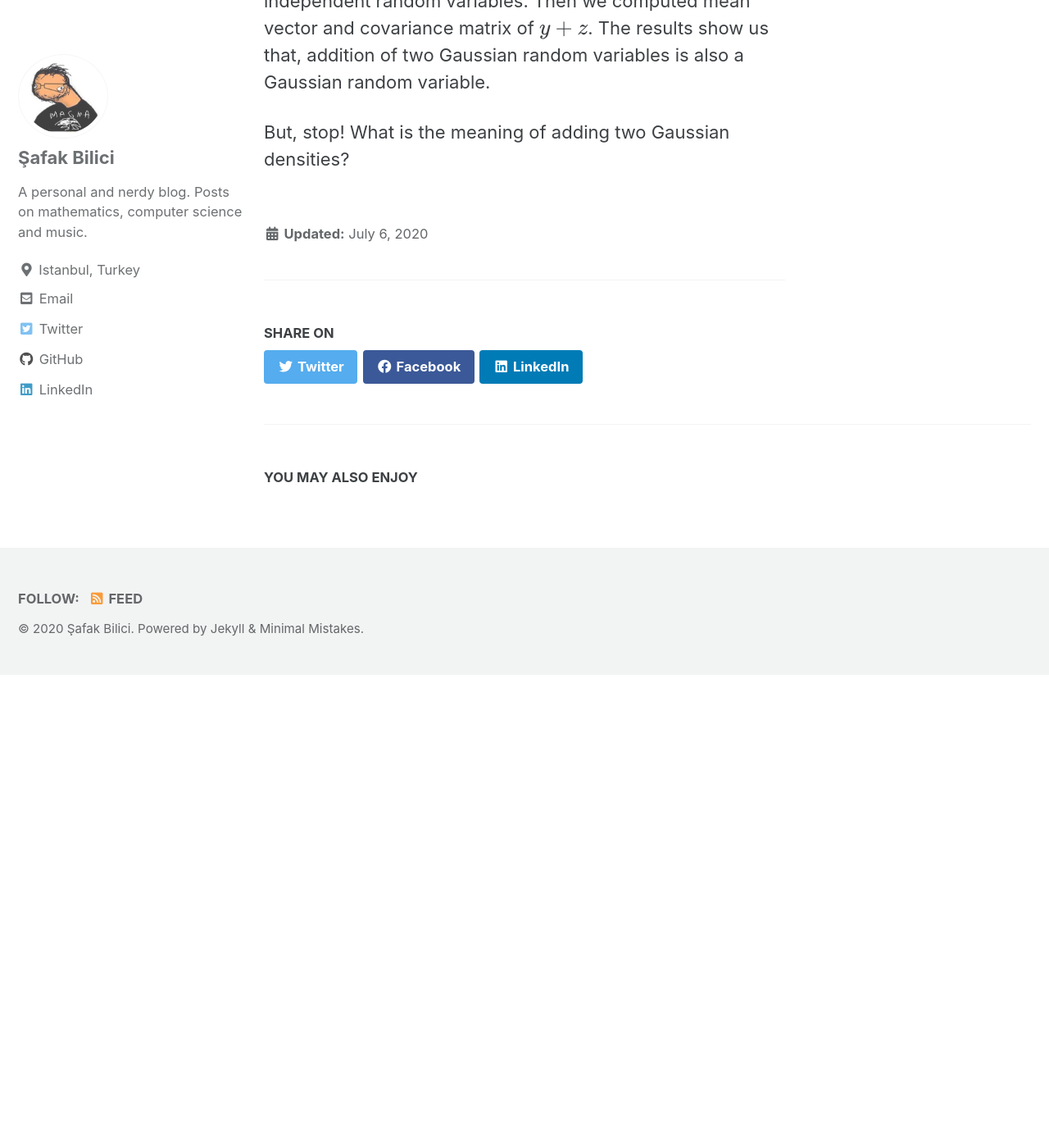
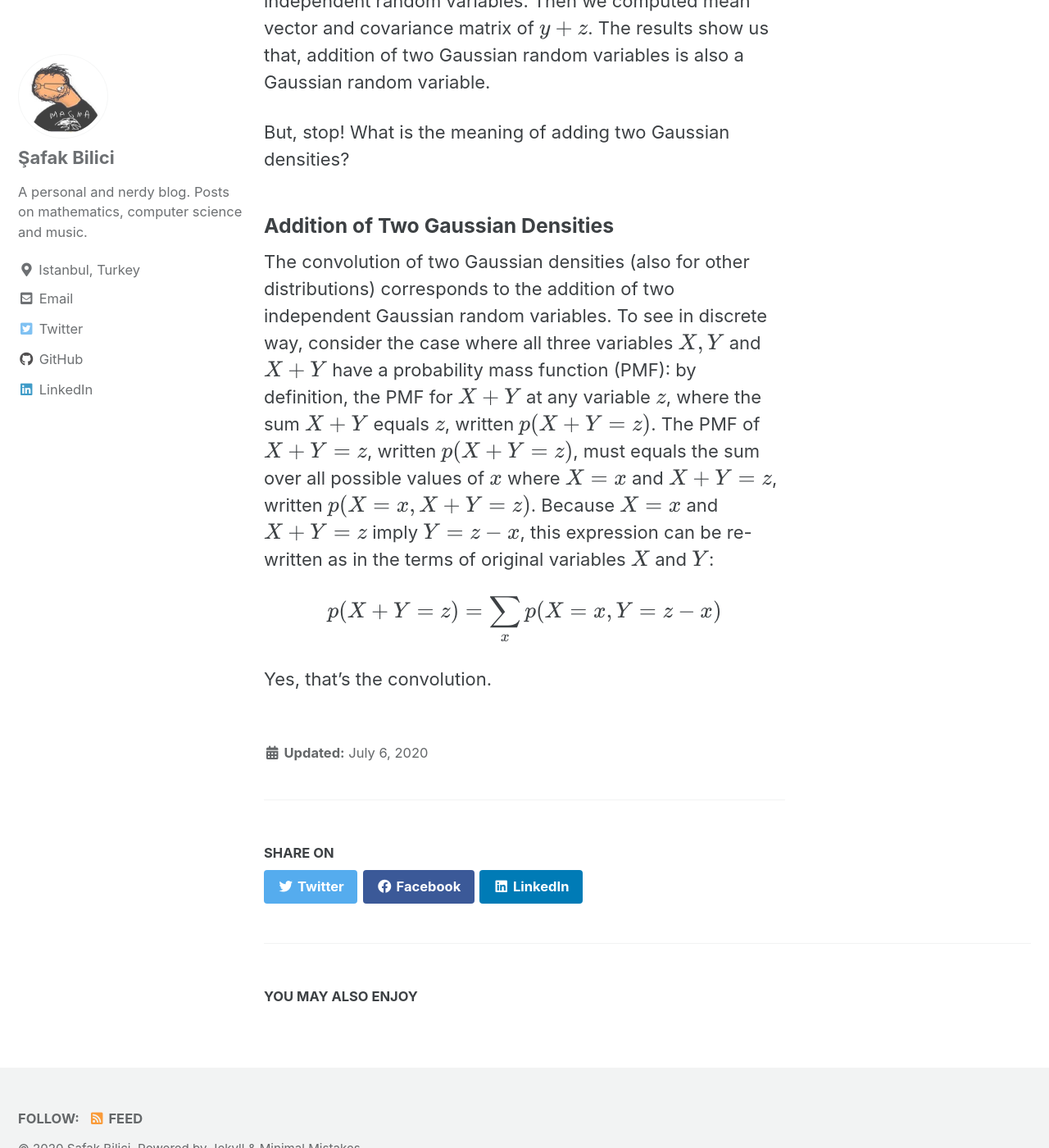
Before and after one commit to safakkbilici/safakkbilici.github.io, a Jekyll site: the page built from _posts/2020-07-06-getting-started.md, in a window 1280 px wide and 1400 px high, scrolled down 2530 px. Shown: the whole window at 82% size. Built offline with Jekyll 4.4.1, drawn with Linux system fonts in a browser that asks for light colours; cached includes are drawn as plain includes; formulas are drawn with MathJax 3; before the commit the page ends 3353 px from its top, so only the background shows below that; some of the changed text lies outside the part shown.

Commit message:
post added

```diff
--- a/_posts/2020-07-06-getting-started.md
+++ b/_posts/2020-07-06-getting-started.md
@@ -53,3 +53,11 @@ $$Q.E.D$$
 Let's have a look what we have just done. We used some properties of expectation like linearity and properies of independent random variables. Then we computed mean vector and covariance matrix of $$y+z$$. The results show us that, addition of two Gaussian random variables is also a Gaussian random variable.
 
 But, stop! What is the meaning of adding two Gaussian densities?
+
+### Addition of Two Gaussian Densities
+
+The convolution of two Gaussian densities (also for other distributions) corresponds to the addition of two independent Gaussian random variables. To see in discrete way, consider the case where all three variables $$X, Y$$ and $$X+Y$$ have a probability mass function (PMF): by definition, the PMF for $$X+Y$$ at any variable $$z$$, where the sum $$X+Y$$ equals $$z$$, written $$p(X+Y=z)$$. The PMF of $$X+Y=z$$, written $$p(X+Y=z)$$, must equals the sum over all possible values of $$x$$ where $$X=x$$ and $$X+Y=z$$, written $$p(X=x, X+Y=z)$$. Because $$X=x$$ and $$X+Y=z$$ imply $$Y=z-x$$, this expression can be re-written as in the terms of original variables $$X$$ and $$Y$$:
+
+$$p(X+Y=z) = \sum_{x}p(X=x,Y=z-x)$$
+
+Yes, that's the convolution.
```
